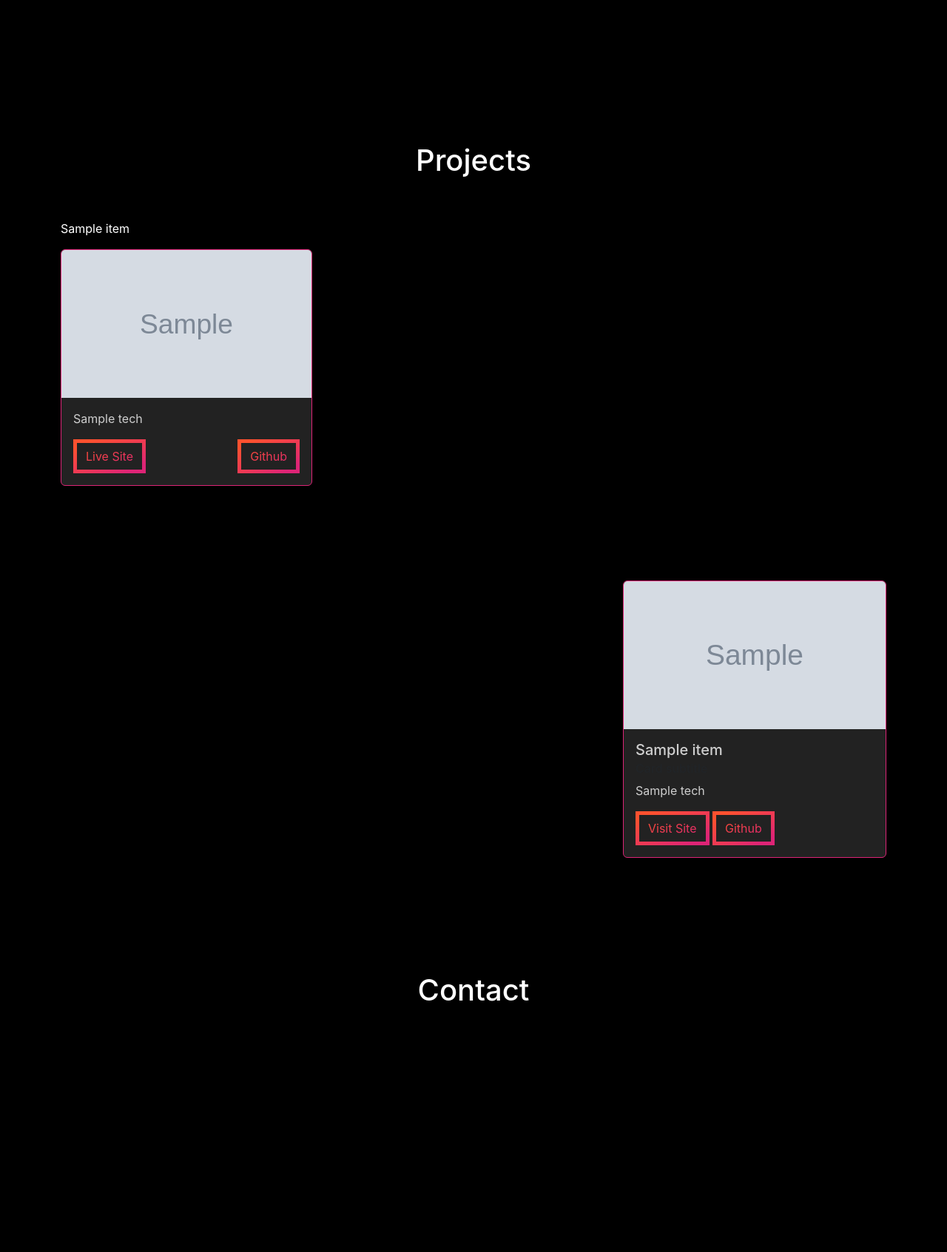
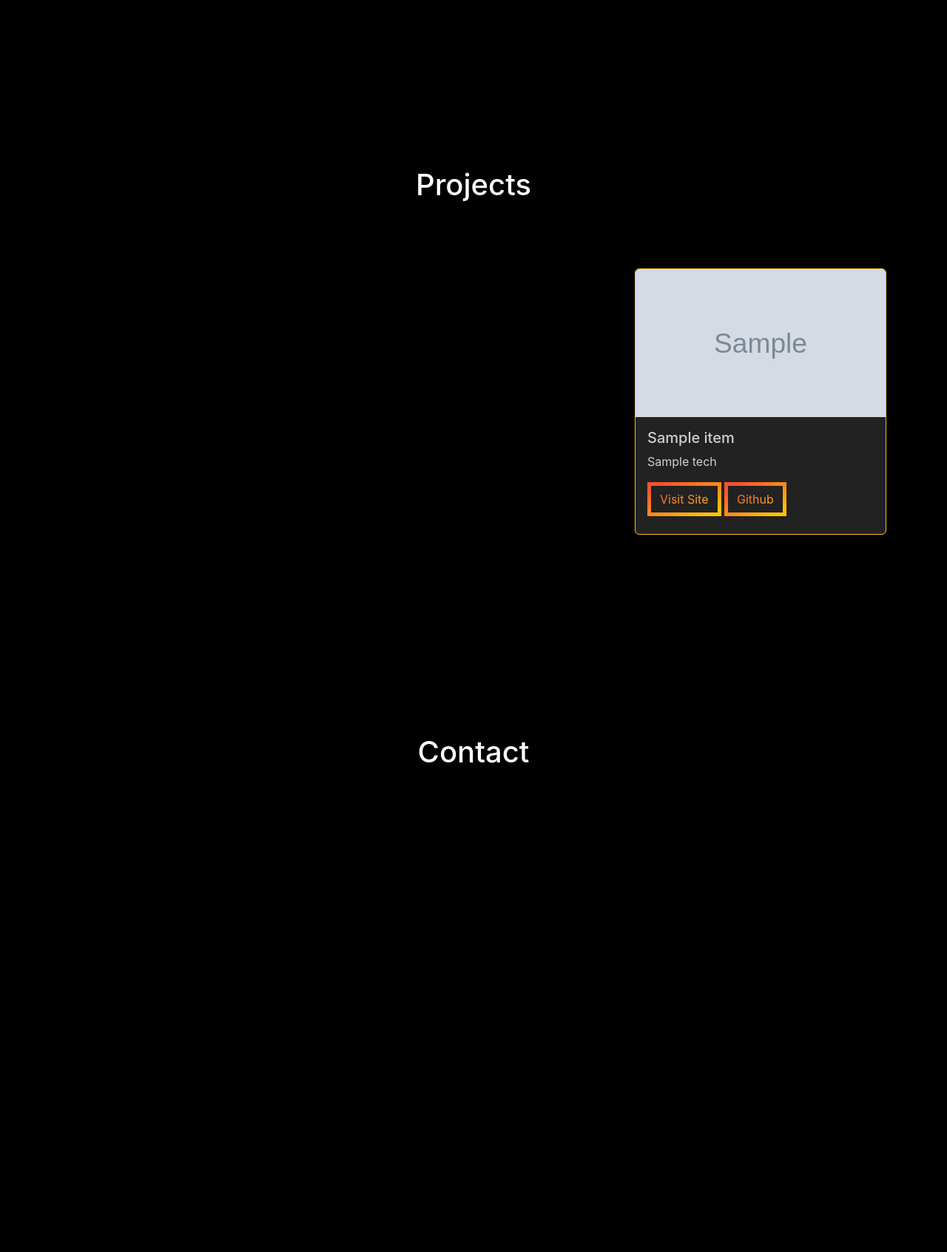
Before and after one commit to andyk8872/django-portfolio, a Django app: template home/templates/home/index.html in a window 1280 px wide. Shown: the part 2307-4000 px from the top of the page at 74% size. Run offline with Django 4.2, Linux system fonts and the light colour scheme; the template is opened without the code that fills it: most values are stand-ins (such as "Sample title", 1, 10 or a date in 2020); grey boxes marked "Sample" are stand-in pictures.

Commit message:
refactor projects section

```diff
--- a/home/templates/home/index.html
+++ b/home/templates/home/index.html
@@ -29,7 +29,7 @@
         <div class="col-md-6 offset-md-3 my-auto">
             <h1 id="project" class="pt-3 text-center text-white padding-top">Projects</h1>
         </div>
-        {% comment %} -------------------------------- {% endcomment %}
+		<!--
         <div class="album py-5">
             <div class="container">
                 <div class="row row-cols-1 row-cols-sm-2 row-cols-md-3 g-5">
@@ -40,7 +40,7 @@
                             <img class="card-img-top" "img-fluid" src="{{ item.image.url }}" height="200" width="200"/>
                             <div class="card-body">
                                 <p class="card-text">{{ item.tech }}</p>
-                                <!-- Buttons at the bottom left and bottom right -->
+
                                 <div class="d-flex justify-content-between align-items-end">
                                     <a class="btn btn-primary" role="button" href="{{ item.live_url }}" target="_blank"
                                         >Live Site</a
@@ -60,20 +60,20 @@
                 </div>
             </div>
         </div>
-		<!-- end of 1st card. -->
+		-->
 		<div class="album py-5">
 		   <div class="container">
-			<div class="row justify-content-end">
+			<div class="row justify-content-end g-5">
 				{% for item in jobs.all %}
-			    <div class="col-md-4 mb-4 justify-content-center">
+			    <div class="col-md-4 mb-4">
 				   <div class="card">
-			         <img src="{{ item.image.url }}" height="200" class="card-img-top" alt="...">
+			         <img src="{{ item.image.url }}" height="200" width="200" class="card-img-top" alt="developer image"/>
 			        <div class="card-body">
 			         <h5 class="card-title">{{ item.title }}</h5>
-				      <h6 class="card-subtitle mb-2 text-muted">Card subtitle</h6>
+				      {% comment %} <h6 class="card-subtitle mb-2 text-muted">Card subtitle</h6> {% endcomment %}
 			         <p class="card-text">{{ item.tech }}</p>
-				     <a href="{{ item.live_url }}" class="btn mr-2"><i class="fas fa-link"></i> Visit Site</a>
-			         <a href="{{ item.github_url }}" class="btn "><i class="fab fa-github"></i> Github</a>
+				     <a href="{{ item.live_url }}" class="btn mr-2 mb-2"><i class="fas fa-link"></i> Visit Site</a>
+			         <a href="{{ item.github_url }}" class="btn mb-2"><i class="fab fa-github"></i> Github</a>
 			        </div>
 			       </div>
 		        </div>
@@ -90,8 +90,8 @@
 
 <div class="container-fluid vh-100">
     <div class="row h-100">
-        <div class="col-md-6 offset-md-3 my-auto">
-            <h1 id="contact" class="pt-3 text-center text-white padding-top">Contact</h1>
+        <div class="col-md-6 offset-md-3">
+            <h1 id="contact" class="text-center text-white padding-top">Contact</h1>
         </div>
     </div>
 </div>
--- a/static/css/base.css
+++ b/static/css/base.css
@@ -89,7 +89,7 @@
 
 /* --------------------------------- */
 :root {
-    --gradient: linear-gradient(to left top, #DD2476 10%, #FF512F 90%) !important;
+    --gradient: linear-gradient(to left top, var(--yellow)10%, #FF512F 90%) !important;
   }
 
   /* body {
@@ -98,7 +98,7 @@
 
   .card {
     background: #222;
-    border: 1px solid #dd2476;
+    border: 1px solid var(--yellow);
     color: rgba(250, 250, 250, 0.8);
     margin-bottom: 2rem;
   }
```
